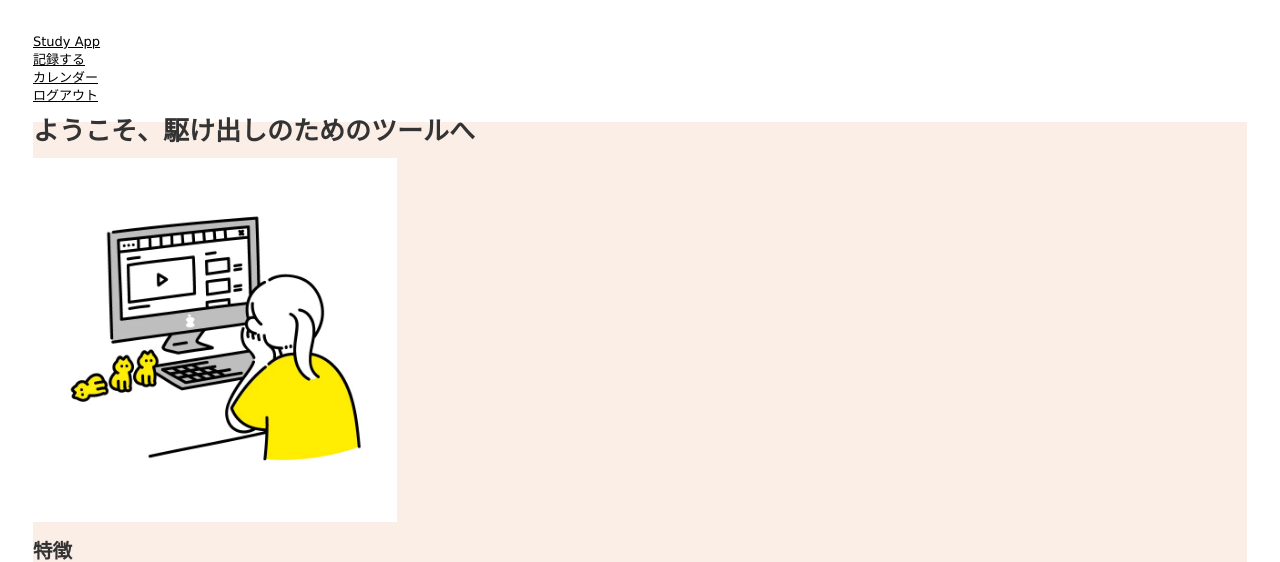
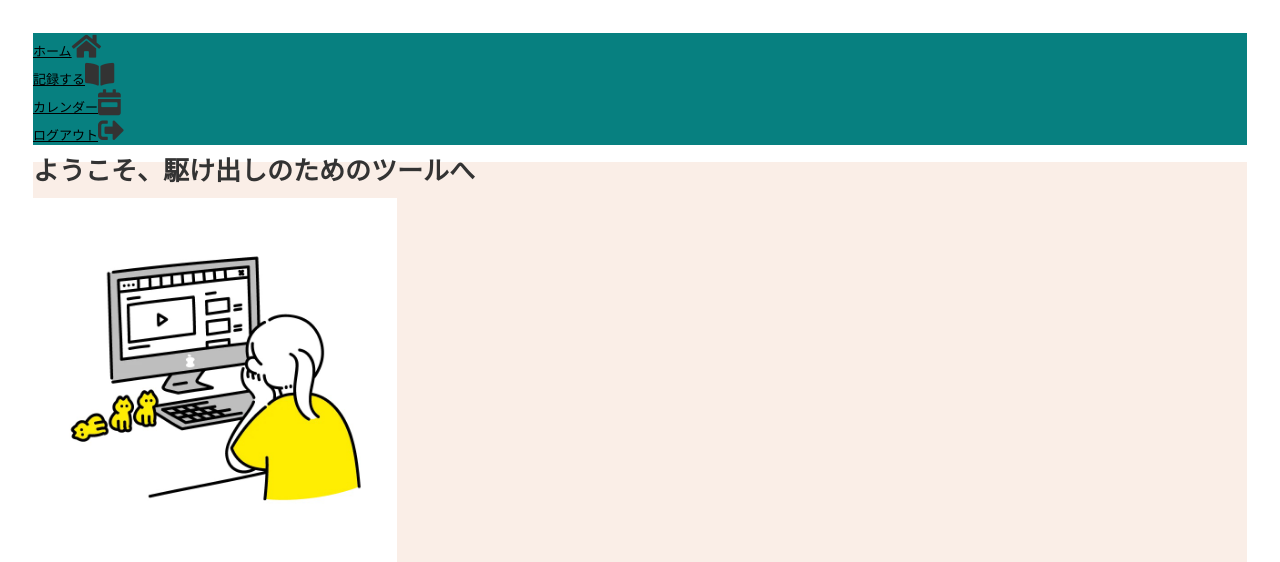
Before and after one commit to okabekaito/study_app, a Rails app: page / in a window 1280 px wide. Shown: the top 562 px of the page. Run offline with Rails 7, Linux system fonts and the light colour scheme; the visitor is signed in with stand-in values (Sample User, id 1); style sheets or scripts are compiled from the project's sources; some libraries are stand-ins or nearby versions.

Commit message:
navcolor

```diff
--- a/app/assets/stylesheets/application.css
+++ b/app/assets/stylesheets/application.css
@@ -14,3 +14,6 @@
  *= require_tree .
  *= require_self
  */
+.nav {
+  background-color: #078080;
+}
--- a/app/views/layouts/application.html.erb
+++ b/app/views/layouts/application.html.erb
@@ -9,20 +9,23 @@
     <%= javascript_pack_tag 'application', 'data-turbolinks-track': 'reload' %>
     <%= stylesheet_link_tag "application", :media => "all" %>
     <%= stylesheet_link_tag "hellos", :media => "all" %>
+    <link rel="stylesheet" href="https://use.fontawesome.com/releases/v5.9.0/css/all.css">
   </head>
 
   <body>
 <% if user_signed_in? && current_user.id  %>
-  <nav class="navbar navbar-expand navbar-dark bg-info d-flex justify-content-around fixed-bottom">
-              <%=link_to"Study App",posts_path,class: "navbar-brand text-white"%>
+  <nav class="navbar navbar-expand nav d-flex justify-content-around fixed-bottom">
       <div class="d-flex flex-nowrap ">
-              <%= link_to "記録する", new_post_path, class: "navbar-brand text-white"%>
+              <%=link_to"ホーム",posts_path,class: "navbar-brand text-white"%><i class="fas fa-home text-white fa-2x mt-1"></i>
       </div>
       <div class="d-flex flex-nowrap ">
-              <%= link_to "カレンダー", calendars_index_path, class: "navbar-brand text-white"%>
+              <%= link_to "記録する", new_post_path, class: "navbar-brand text-white"%><i class="fas fa-book-open text-white fa-2x mt-1"></i>
       </div>
       <div class="d-flex flex-nowrap ">
-              <%= link_to "ログアウト", destroy_user_session_path, :method => :delete, class: "nav-link text-white " %>
+              <%= link_to "カレンダー", calendars_index_path, class: "navbar-brand text-white"%><i class="fas fa-calendar-week text-white fa-2x	"></i>
+      </div>
+      <div class="d-flex flex-nowrap ">
+              <%= link_to "ログアウト", destroy_user_session_path, :method => :delete, class: "nav-link text-white " %><i class="fas fa-sign-out-alt text-white fa-2x	mt-1"></i>
       </div>
     </nav>
 <%end%>
```
